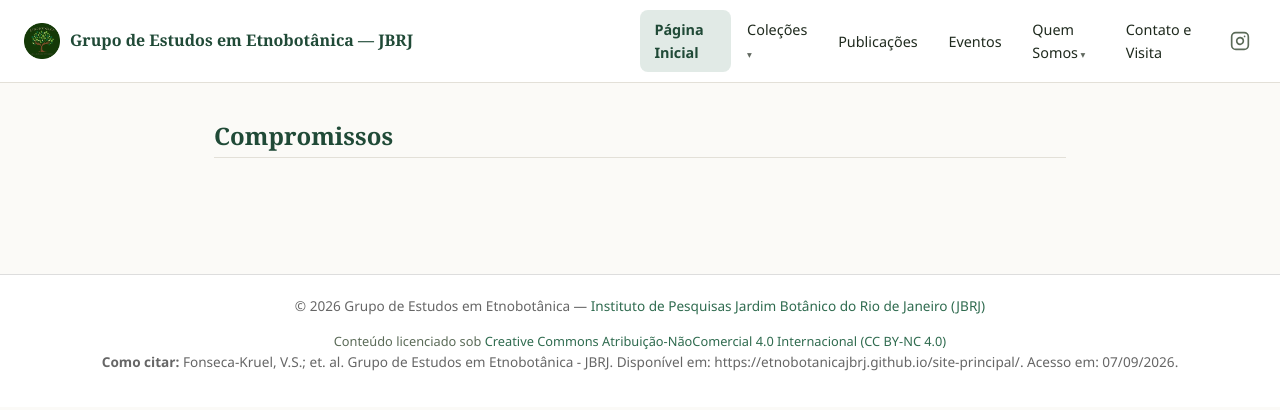
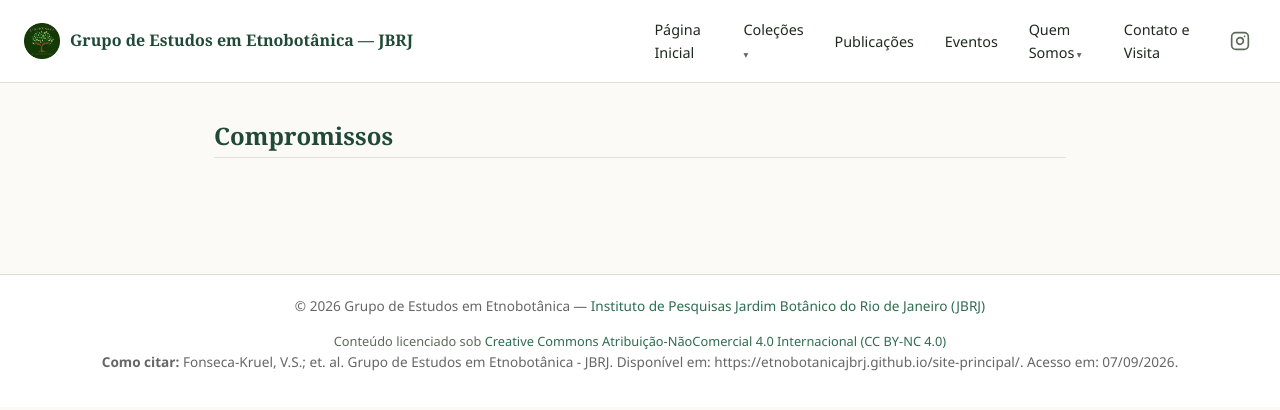
Before and after one commit to etnobotanicajbrj/site-principal, a Jekyll site: the page built from quem-somos/compromissos.md, in a window 1280 px wide. Shown: the top 410 px of the page. Built offline with Jekyll 4.4.1, drawn with Linux system fonts in a browser that asks for light colours.

Commit message:
Refactor navigation logic for active menu items

```diff
--- a/_includes/header.html
+++ b/_includes/header.html
@@ -30,8 +30,17 @@
       <ul class="menu">
         {% for item in site.data.navigation.main %}
           {% assign is_active = false %}
-          {% if page.url == item.url or page.url contains item.url %}
-            {% assign is_active = true %}
+
+          <!-- Para a página inicial, verifica se é exatamente a raiz -->
+          {% if item.url == "/" %}
+            {% if page.url == "/" or page.url == "/index.html" %}
+              {% assign is_active = true %}
+            {% endif %}
+          {% else %}
+            <!-- Para outras páginas, verifica se contém a URL -->
+            {% if page.url contains item.url and item.url != "/" %}
+              {% assign is_active = true %}
+            {% endif %}
           {% endif %}
 
           <li class="menu-item {% if item.children %}has-submenu{% endif %} {% if is_active %}active{% endif %}">
@@ -40,7 +49,7 @@
               <ul class="submenu">
                 {% for filho in item.children %}
                   {% assign is_sub_active = false %}
-                  {% if page.url == filho.url or page.url contains filho.url %}
+                  {% if page.url contains filho.url and filho.url != "/" %}
                     {% assign is_sub_active = true %}
                   {% endif %}
                   <li class="submenu-item {% if filho.children %}has-sub-submenu{% endif %} {% if is_sub_active %}active{% endif %}">
@@ -49,7 +58,7 @@
                       <ul class="sub-submenu">
                         {% for neto in filho.children %}
                           {% assign is_subsub_active = false %}
-                          {% if page.url == neto.url or page.url contains neto.url %}
+                          {% if page.url contains neto.url and neto.url != "/" %}
                             {% assign is_subsub_active = true %}
                           {% endif %}
                           <li><a href="{{ neto.url | relative_url }}" class="sub-submenu-link {% if is_subsub_active %}active{% endif %}">{{ neto.title }}</a></li>
```
